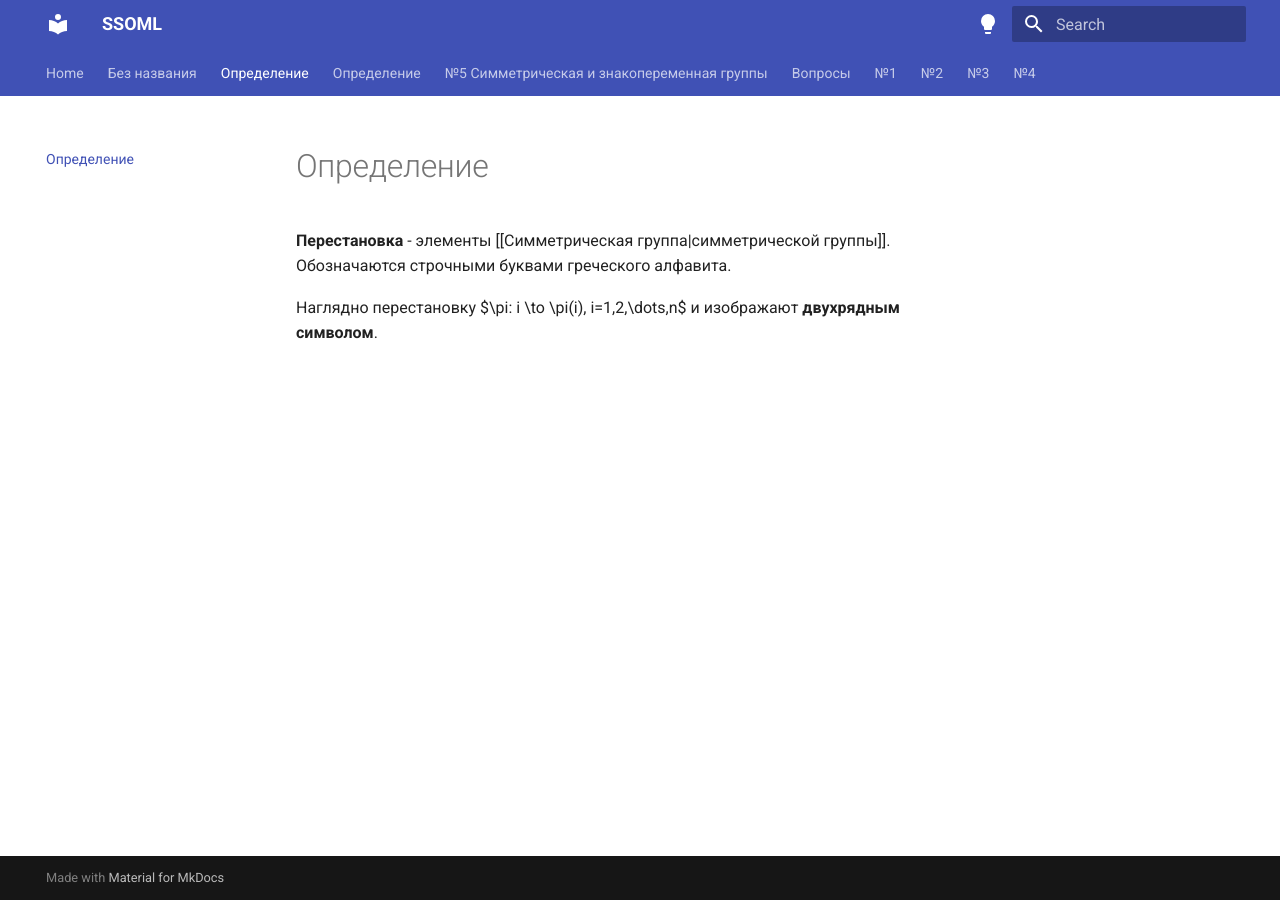
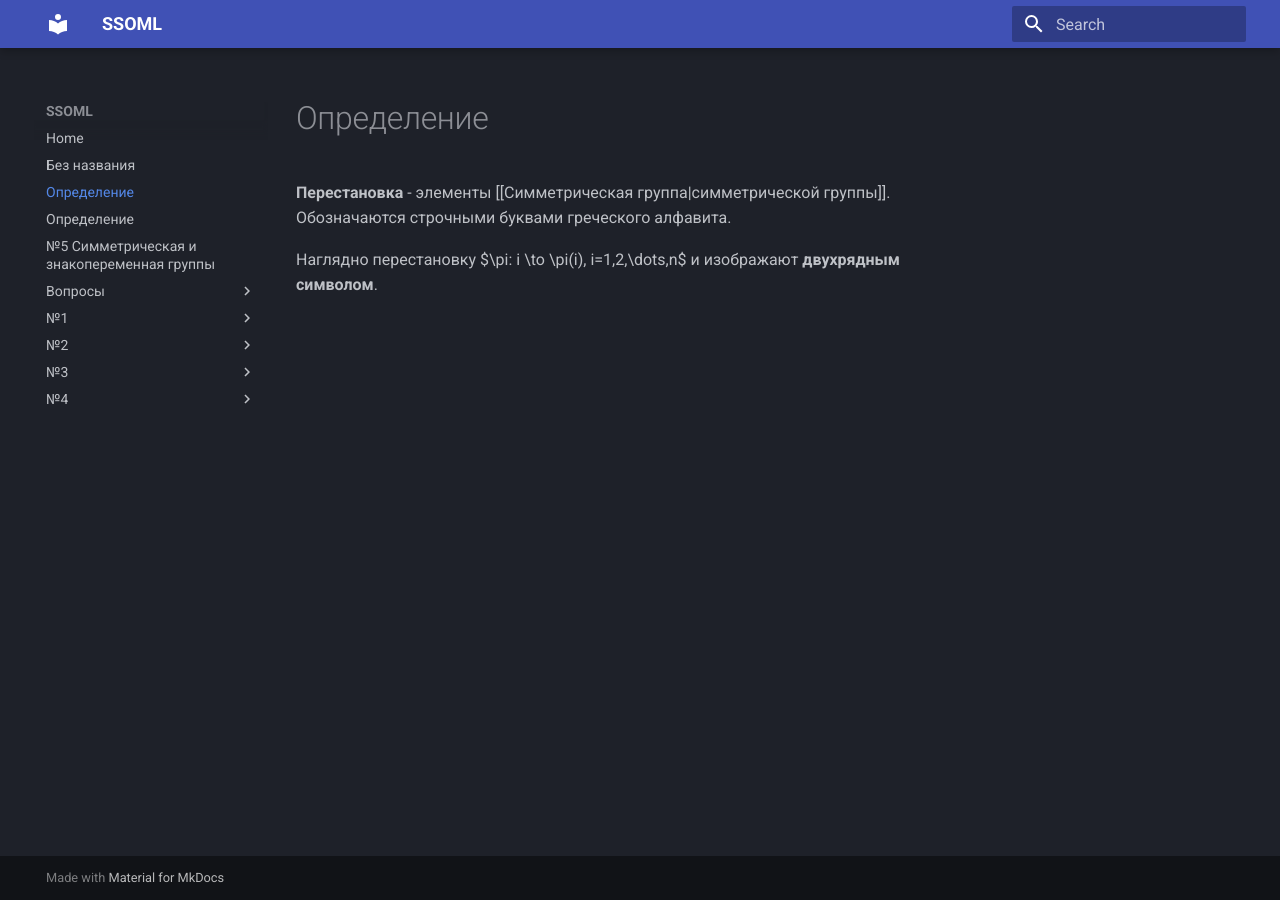
Before and after one commit to Flexlug/SSOML, an MkDocs documentation site: the page built from docs/Перестановка.md, in a window 1280 px wide. Built offline with MkDocs 1.6.1 and Material for MkDocs 9.7.7, drawn with Linux system fonts in a browser that asks for light colours.

Commit message:
Updated mkdocs

```diff
--- a/mkdocs.yml
+++ b/mkdocs.yml
@@ -1,36 +1,13 @@
-site_url: https://ssoml.netlify.app/
 site_name: SSOML
+site_url: http://flexlug.github.io
+site_dir: public
+docs_dir: ./docs
+
 theme:
   name: material
-
-  features:
-    - navigation.tabs
-    - navigation.top
   palette:
-    - media: "(prefers-color-scheme: light)"
-      scheme: default
-      primary: indigo
-      accent: indigo
-      toggle:
-        icon: material/lightbulb
-        name: Switch to dark mode
-    - media: "(prefers-color-scheme: dark)"
-      scheme: slate
-      primary: teal
-      accent: teal
-      toggle:
-        icon: material/lightbulb-outline
-        name: Switch to light mode
+    scheme: slate
 
 markdown_extensions:
-  - meta
-  - toc:
-      permalink: true
-  - pymdownx.highlight:
-      anchor_linenums: true
-  - pymdownx.inlinehilite
-  - pymdownx.snippets
-  - pymdownx.superfences
-  - admonition
-  - pymdownx.details
-  - pymdownx.superfences
+  - attr_list
+  - md_in_html
```
Also changed, not shown: 1 other file.
